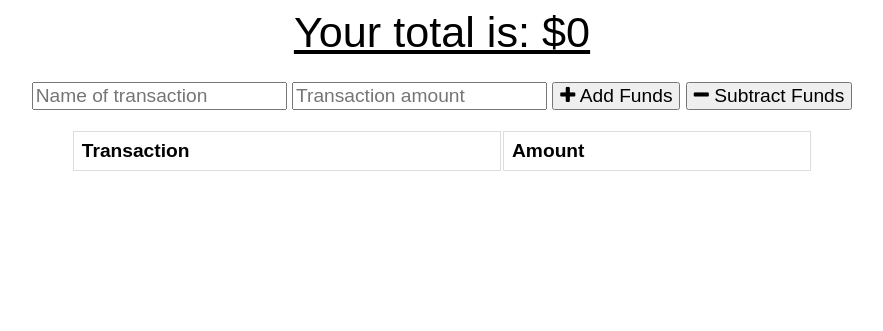
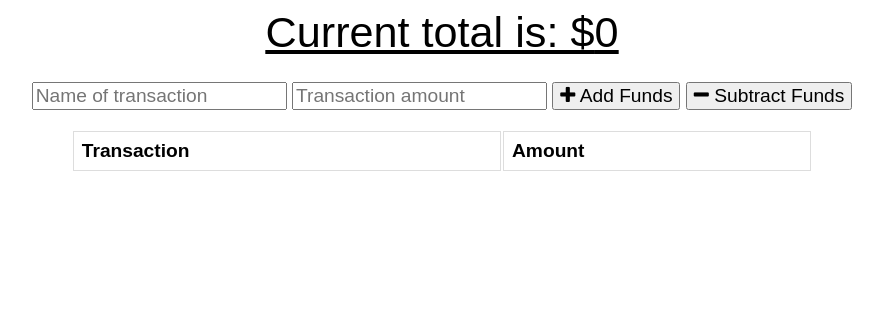
Before and after one commit to RSporman/budget-tracker, a website: page public/index.html in a window 1280 px wide. Shown: the whole page, without its empty margins (198-1081 px from the left). Drawn offline with nearby package versions, Linux system fonts and the light colour scheme; no server answers.

Commit message:
public updates

```diff
--- a/public/index.html
+++ b/public/index.html
@@ -16,7 +16,7 @@
 <body>
   <div class="wrapper">
     <div class="total">
-      <div class="total">Your total is: $<span id="total">0</span></div>
+      <div class="total">Current total is: $<span id="total">0</span></div>
     </div>
 
     <div class="form">
```
